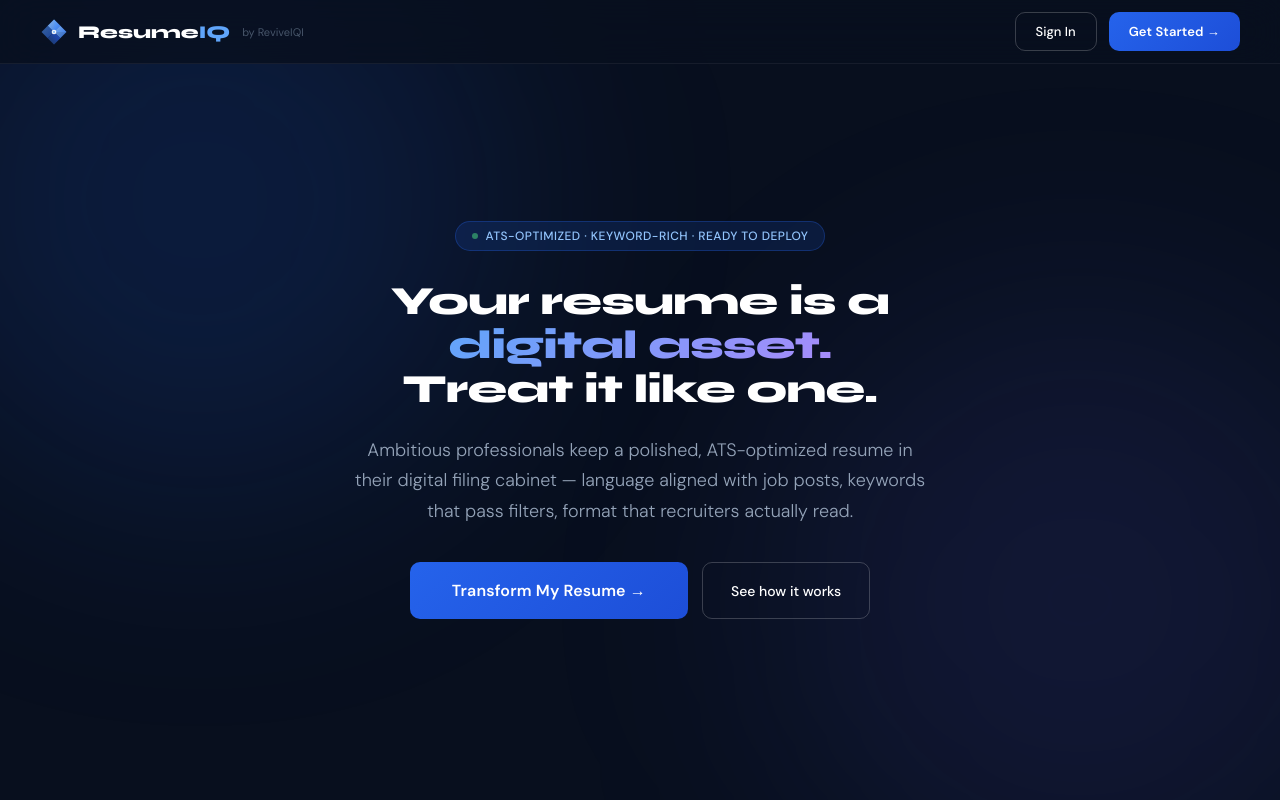
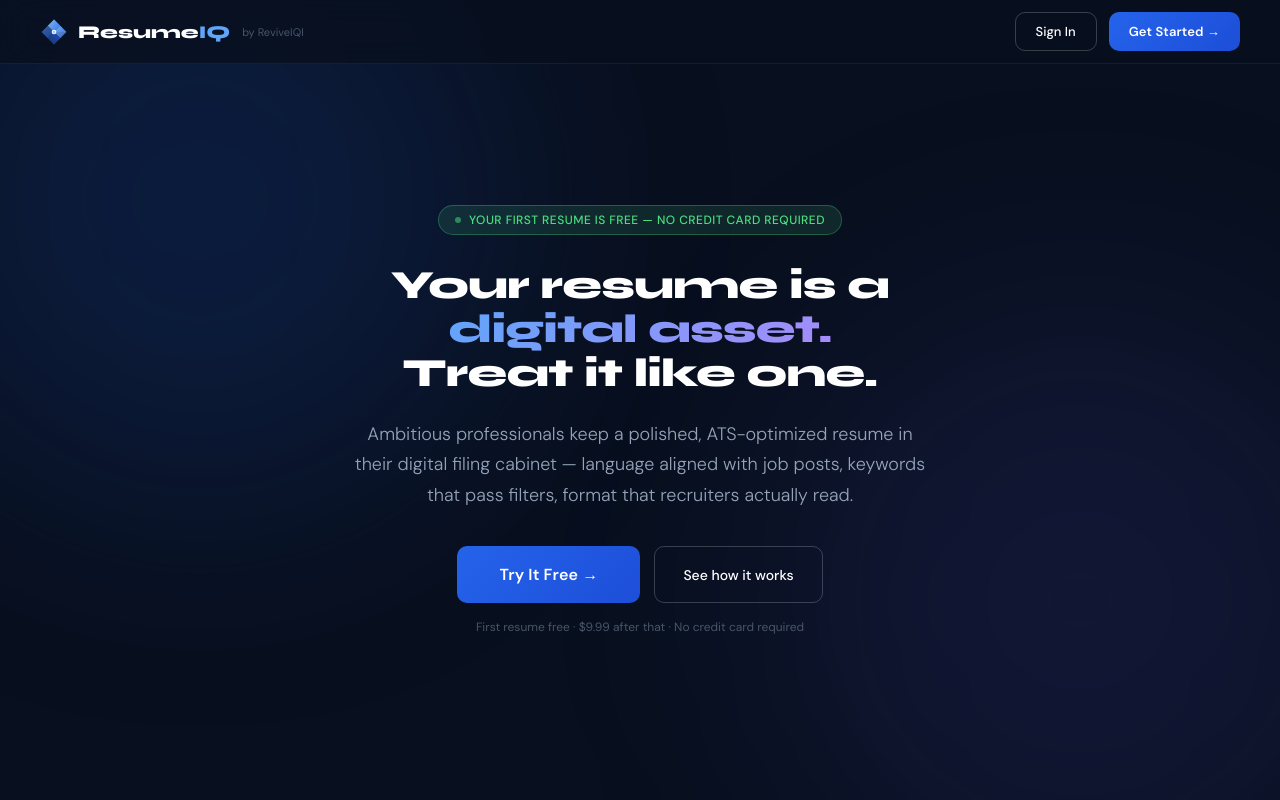
Before and after one commit to ReviveIQ/resumeiq, a React (Vite) app in the folder client/: page / in a window 1280 px wide. Shown: the top 800 px of the page. Built offline with nearby package versions, Linux system fonts and the light colour scheme.

Commit message:
feat: lead with free trial messaging throughout landing page

```diff
--- a/client/src/pages/LandingPage.tsx
+++ b/client/src/pages/LandingPage.tsx
@@ -259,9 +259,9 @@ export default function LandingPage() {
         <div className="mesh" style={{ background: "rgba(99,102,241,0.1)", bottom: "-100px", right: "-100px" }} />
 
         <div style={{ position: "relative", maxWidth: "800px" }}>
-          <div className="fade-up" style={{ display: "inline-flex", alignItems: "center", gap: "8px", background: "rgba(37,99,235,0.15)", border: "1px solid rgba(37,99,235,0.3)", borderRadius: "999px", padding: "6px 16px", marginBottom: "28px", fontSize: "12px", color: "#93c5fd", fontWeight: 500, letterSpacing: "0.04em" }}>
+          <div className="fade-up" style={{ display: "inline-flex", alignItems: "center", gap: "8px", background: "rgba(74,222,128,0.12)", border: "1px solid rgba(74,222,128,0.3)", borderRadius: "999px", padding: "6px 16px", marginBottom: "28px", fontSize: "12px", color: "#4ade80", fontWeight: 500, letterSpacing: "0.04em" }}>
             <span style={{ display: "inline-block", width: "6px", height: "6px", borderRadius: "50%", background: "#4ade80", animation: "pulse 2s infinite" }} />
-            ATS-OPTIMIZED · KEYWORD-RICH · READY TO DEPLOY
+            YOUR FIRST RESUME IS FREE — NO CREDIT CARD REQUIRED
           </div>
 
           <h1 className="fade-up-1" style={{ fontFamily: "'Syne', sans-serif", fontSize: "clamp(24px, 3.5vw, 40px)", fontWeight: 800, lineHeight: 1.1, marginBottom: "24px", letterSpacing: "-0.02em" }}>
@@ -276,12 +276,15 @@ export default function LandingPage() {
 
           <div className="fade-up-3" style={{ display: "flex", gap: "14px", justifyContent: "center", flexWrap: "wrap" }}>
             <button className="cta-btn" onClick={() => navigate("/app")} style={{ fontSize: "16px", padding: "18px 42px" }}>
-              Transform My Resume →
+              Try It Free →
             </button>
             <button className="cta-btn-outline" onClick={() => document.getElementById("how-it-works")?.scrollIntoView({ behavior: "smooth" })}>
               See how it works
             </button>
           </div>
+          <p style={{ color: "#475569", fontSize: "12px", marginTop: "16px" }}>
+            First resume free · $9.99 after that · No credit card required
+          </p>
         </div>
       </section>
 
@@ -340,7 +343,7 @@ export default function LandingPage() {
                 ))}
               </div>
               <button className="cta-btn" onClick={() => navigate("/app")} style={{ width: "100%", textAlign: "center" }}>
-                Fix My Resume — $9.99 →
+                Try It Free →
               </button>
             </div>
           </div>
@@ -420,9 +423,9 @@ export default function LandingPage() {
             Make sure what they see gets you in the room.
           </p>
           <button className="cta-btn" onClick={() => navigate("/app")} style={{ fontSize: "17px", padding: "20px 52px" }}>
-            Transform My Resume — $9.99 →
+            Try It Free →
           </button>
-          <p style={{ color: "#1e3a5f", fontSize: "12px", marginTop: "16px" }}>No subscription · Re-download anytime · Takes 60 seconds</p>
+          <p style={{ color: "#1e3a5f", fontSize: "12px", marginTop: "16px" }}>First resume free · $9.99 after that · No credit card required</p>
         </div>
       </section>
 
```
